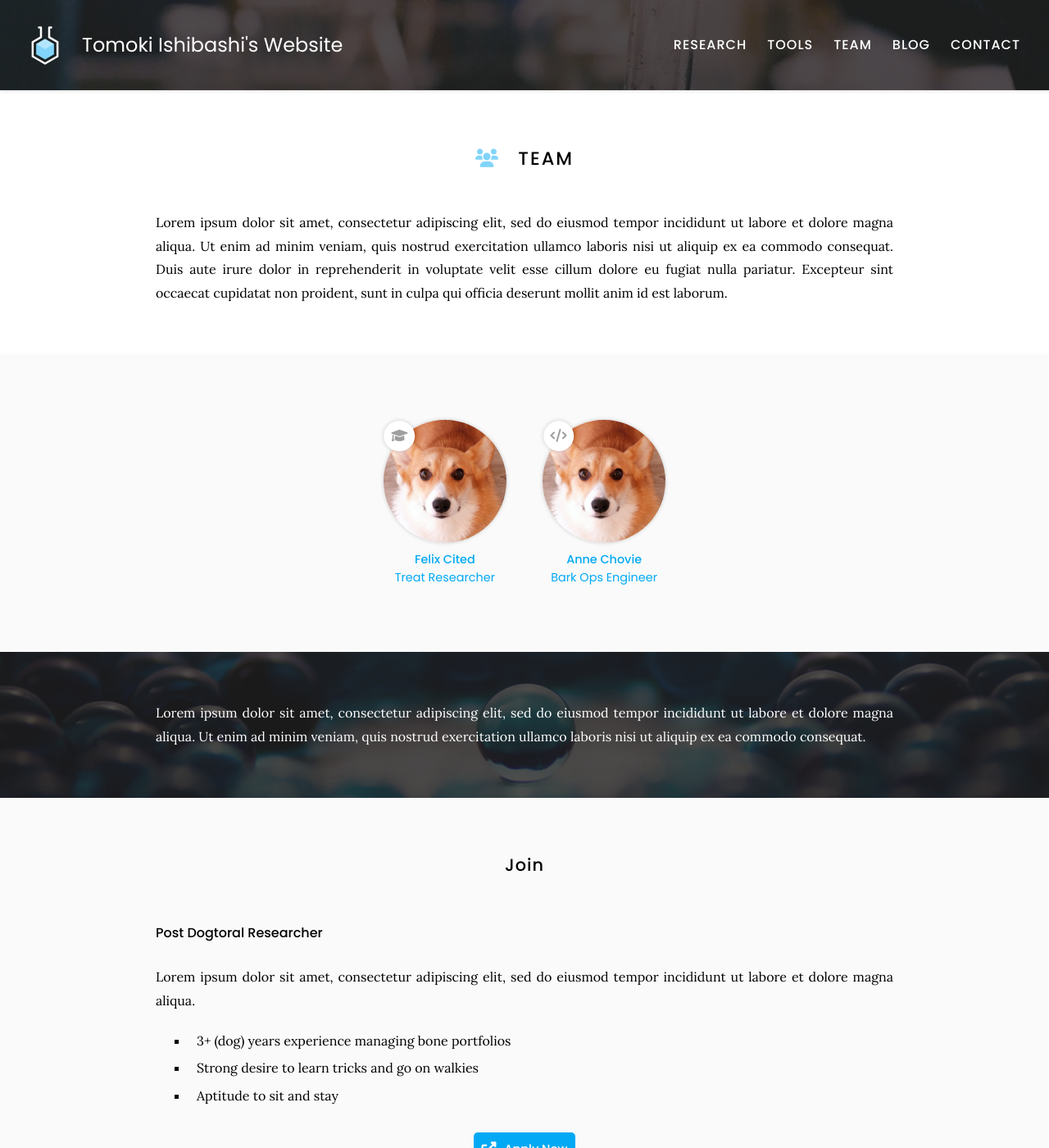
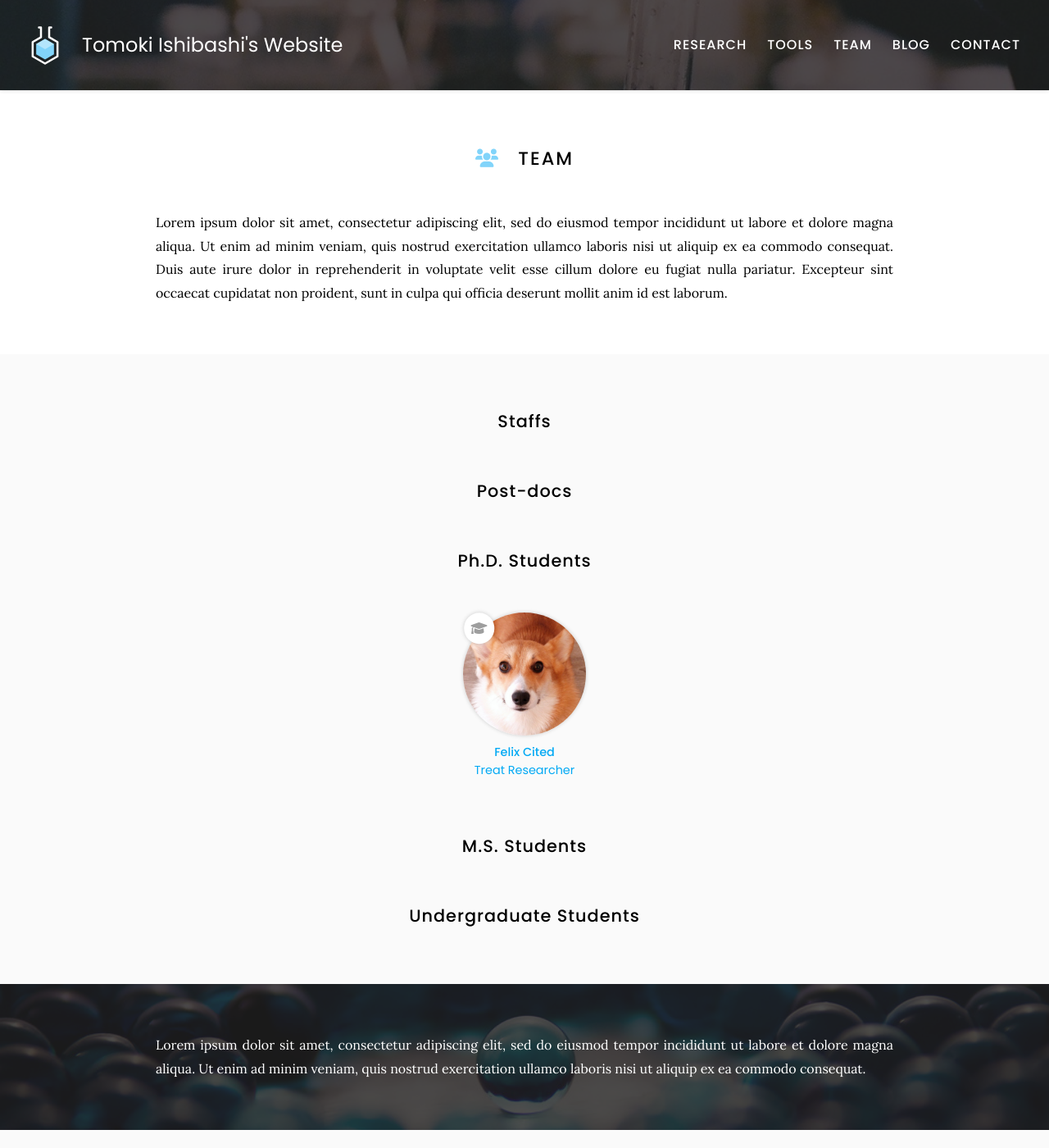
Before and after one commit to ishibaki/ishibashi-lab.github.io, a Jekyll site: the page built from team/index.md, in a window 1280 px wide and 1400 px high. Shown: the whole window at 82% size. Built offline with Jekyll 4.4.1, drawn with Linux system fonts in a browser that asks for light colours.

Commit message:
Update index.md

```diff
--- a/team/index.md
+++ b/team/index.md
@@ -14,23 +14,49 @@ Excepteur sint occaecat cupidatat non proident, sunt in culpa qui officia deseru
 
 {% include section.html %}
 
+## Staffs
+
 {%
   include list.html
   data="members"
   component="portrait"
-  filters="role: pi"
+  filters="role: ['pi', 'prof', 'asoc-prof', 'assis-prof']"
 %}
+
+## Post-docs
+
+{%
+  include list.html
+  data="members"
+  component="portrait"
+  filters="role: ['postdoc']"
+%}
+
+## Ph.D. Students
+
 {%
   include list.html
   data="members"
   component="portrait"
   filters="role: phd"
 %}
+
+## M.S. Students
+
 {%
   include list.html
   data="members"
   component="portrait"
-  filters="role: programmer"
+  filters="role: ms"
+%}
+
+## Undergraduate Students
+
+{%
+  include list.html
+  data="members"
+  component="portrait"
+  filters="role: bs"
 %}
 {:.center}
 
```
